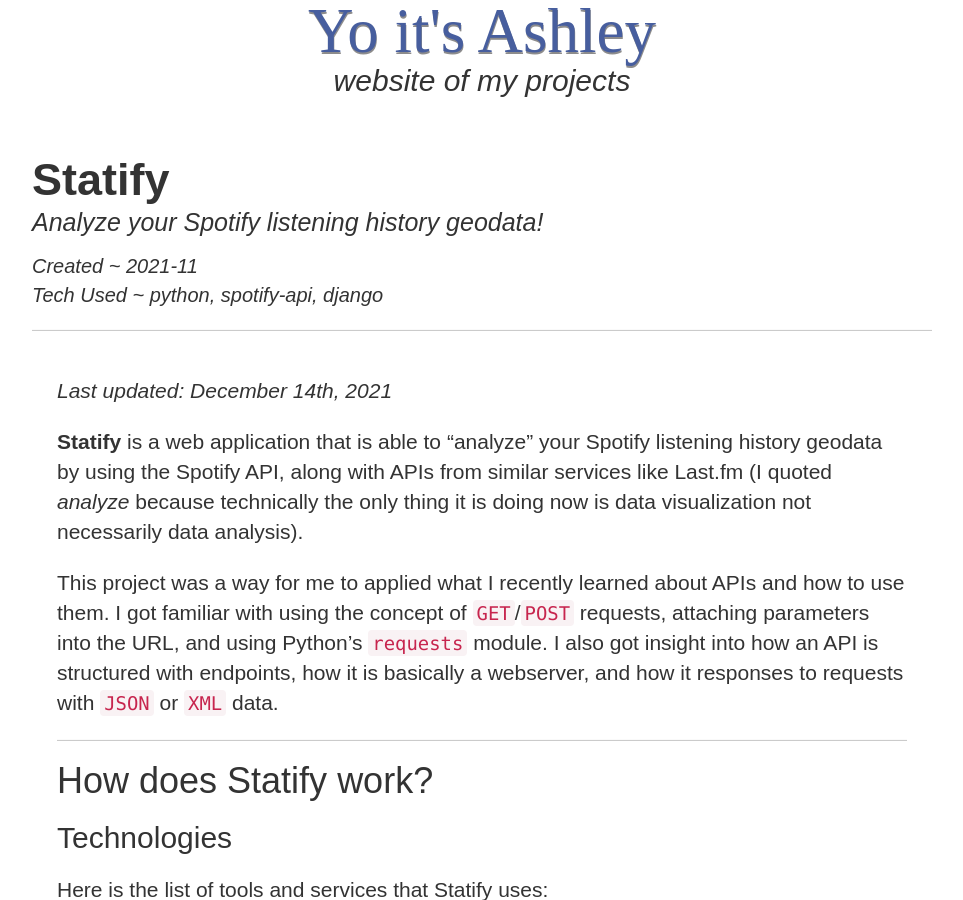
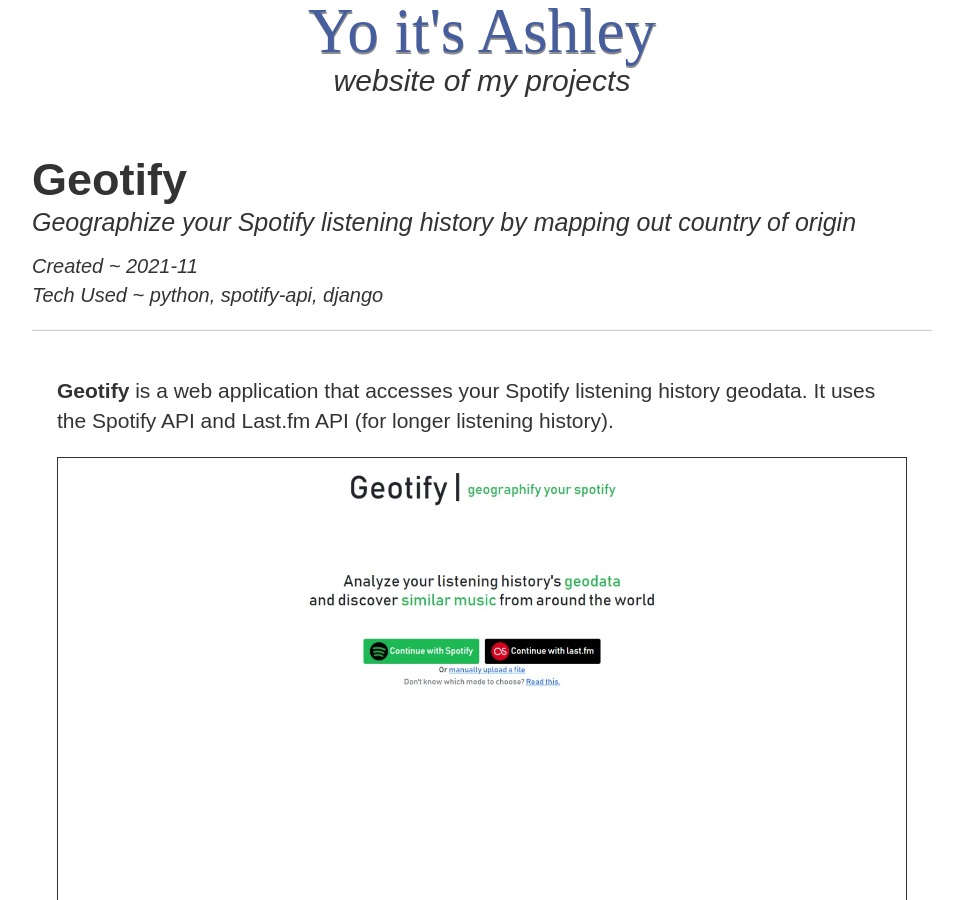
Before and after one commit to brainuser5705/personal-website, a Jekyll site: the page built from _past/2021/statify.md, in a window 1280 px wide and 900 px high. Shown: the whole window, without its empty margins (158-1121 px from the left). Built offline with Jekyll 4.4.1, drawn with Linux system fonts in a browser that asks for light colours; some web fonts are replaced; some of the changed text lies outside the part shown.

Commit message:
blog edit

```diff
--- a/_past/2021/statify.md
+++ b/_past/2021/statify.md
@@ -1,23 +1,27 @@
 ---
-name: Statify
-description: Analyze your Spotify listening history geodata!
+name: Geotify
+description: Geographize your Spotify listening history by mapping out country of origin
 time: 2021-11
 tech: python spotify-api django
 ---
 
-*Last updated: December 14th, 2021*
+**Geotify** is a web application that accesses your Spotify listening history geodata. It uses the Spotify API and Last.fm API (for longer listening history).
 
-**Statify** is a web application that is able to "analyze" your Spotify listening history geodata by using the Spotify API, along with APIs from similar services like Last.fm (I quoted *analyze* because technically the only thing it is doing now is data visualization not necessarily data analysis).
+<img style="border: 1px solid;" src="/assets/images/statify-landing.jpeg">
+<p style="text-align:center; font-style:italic;">Landing page</p>
+
+<img style="border: 1px solid;" src="/assets/images/statify-results.jpeg">
+<p style="text-align:center; font-style:italic;">Results page</p>
+
+# About
 
 This project was a way for me to applied what I recently learned about APIs and how to use them. I got familiar with using the concept of `GET`/`POST` requests, attaching parameters into the URL, and using Python's `requests` module. I also got insight into how an API is structured with endpoints, how it is basically a webserver, and how it responses to requests with `JSON` or `XML` data.
 
 ---
 
-# How does Statify work?
+Now I will delve into how it works.
 
-
-
-## Technologies
+# Technologies
 
 Here is the list of tools and services that Statify uses:
 
@@ -26,15 +30,11 @@
 - **Musicbrainz API**: to get the country of origin of the artists
 - **Google Charts**: using their Javascript generated geochart to make the heat map
 
-
-
-## Making requests to the APIs
+# Making requests to the APIs
 
 All the APIs used were REST web APIs, meaning requests are in the form of urls. I used the Python `requests` library with its `get()` and `post()` functions to make the requests. The basic usage of these functions, is passing in the API endpoint to make request to, along with a Python dictionary for the parameters and header.
 
-
-
-## Spotify API Authorization Code Flow
+# Spotify API Authorization Code Flow
 
 The entire process is detailed [here](https://developer.spotify.com/documentation/general/guides/authorization/code-flow/).
 
@@ -46,9 +46,7 @@
 
 Authorization code is requested with the `index` view, and the redirect URI is the `callback` view which then redirects to the `geotify` view where the data is displayed.
 
-
-
-## Musicbrainz API Getting the Country
+# Musicbrainz API - Getting the Country
 
 Since the Spotify doesn't store the country of origin of the artist, I use MusicBrainz and their API. There is no authorization needed for Musicbrainz.
 
@@ -65,33 +63,16 @@
 
 *Only the MBID of the Area is changed in the URL.*
 
-
-
-## Google Charts Heat Map
+# Google Charts Heat Map
 
 I need to get the [ISO codes](https://www.iban.com/country-codes), so I made a very crude web scraper that allows me to get the country name along with its ISO-3166 codes (Alpha-2).
 
 To create the matrix with the country's ISO code and its artist count, I first get the artist list from the Spotify API. Then for each artist in the list, I will get their country of origin (name and ISO) with the Musicbrainz API. The count is stored in a Python dictionary with the ISO as the key and the count as the value. So I will access the dictionary with the ISO and increment the count. Finally, I convert the dictionary into a 2D list to pass in as a template tag for Django.
 
-
-
-## Sessions
+# Sessions
 
 The Django frameworks has a sessions backend readily available for use. All I have to do is set the `sessions` attribute of the current request/response and pass in the desired value, and Django will store the session in its session database. I am storing the token from the APIs.
 
-
-
-## AJAX Request
+# AJAX Request
 
 Because of the API request limits by time, I can only ping the APIs so much before I can get banned. That also means that generating the data will take long. As of now, Musicbrainz limits their requests to *1 per second*. So that means if you have 100 unique artists, your generation will take at least more than 100 seconds. So instead of keeping the users on the same screen for 100 seconds, Geotify uses AJAX for asynchronous requests while the screen is updated to a loading page.
-
-
-
-## Some pics
-
-#### Landing page
-![](/assets/images/statify-landing.jpeg)
-
-
-### After gathering data and loading
-![](/assets/images/statify-results.jpeg)
```
Also changed, not shown: _past/2021/extract-spotify.md (+4 -4 lines).
